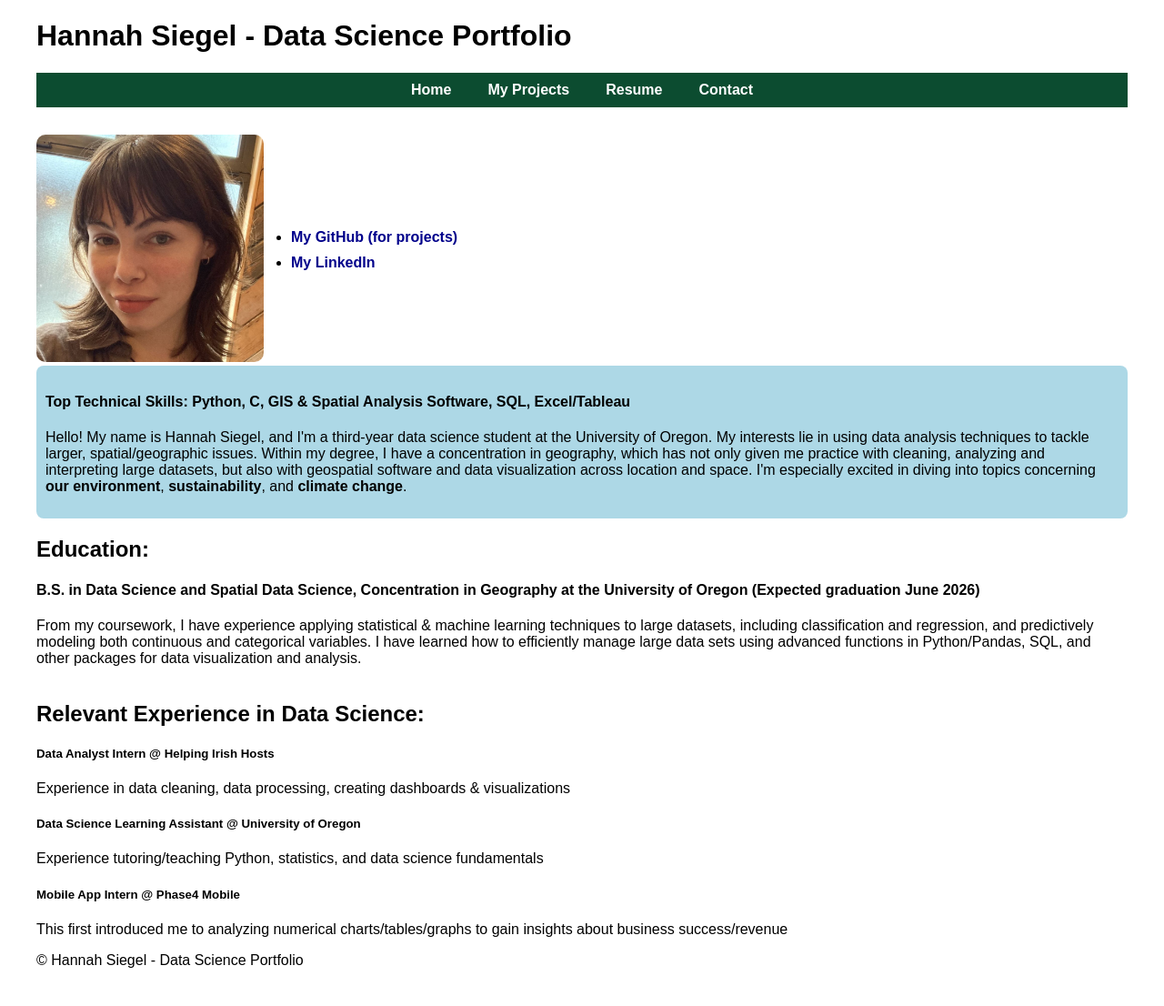
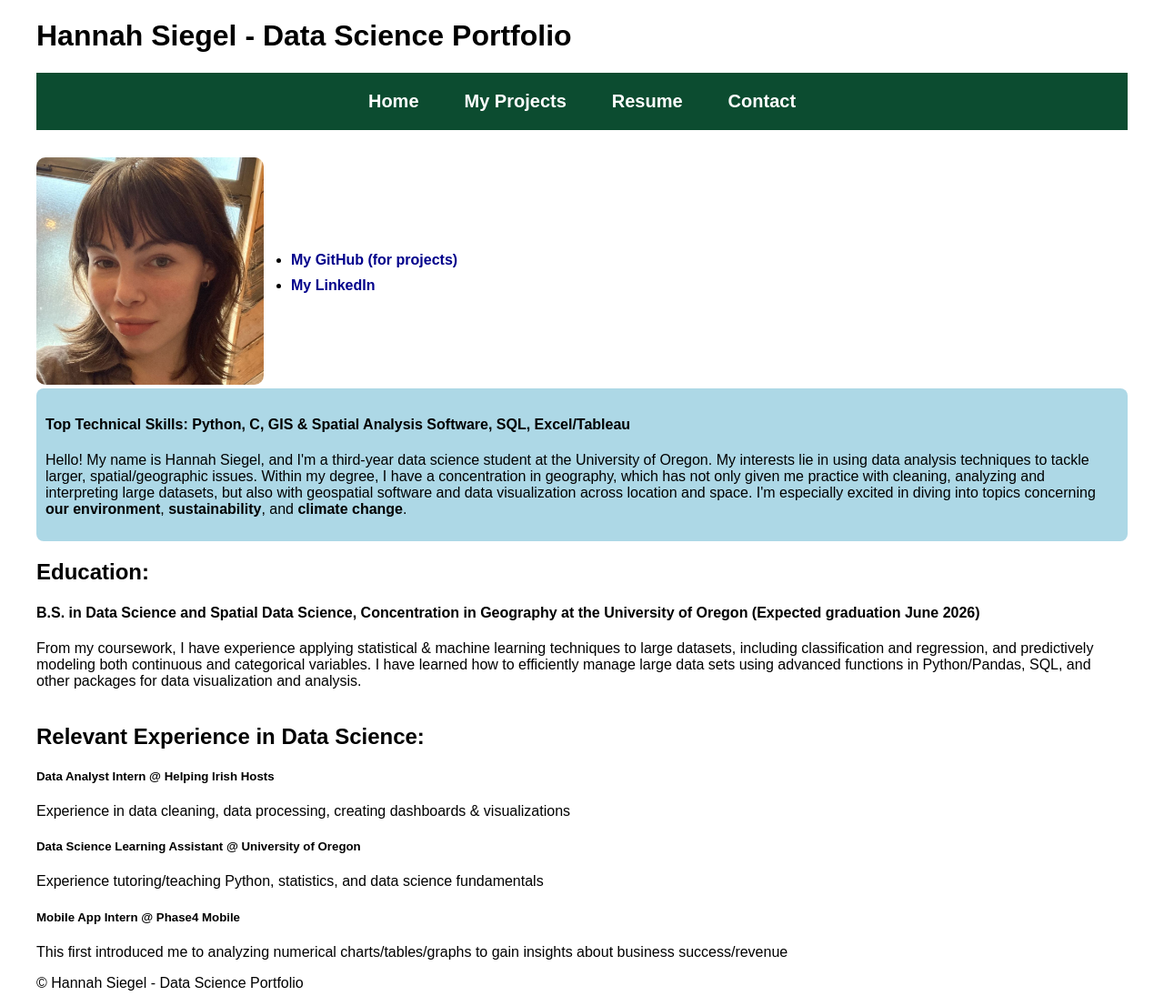
Before and after one commit to siegelhannah/portfolio, a Jekyll site: the page built from index.md, in a window 1280 px wide and 1106 px high. Shown: the whole window at 91% size. Built offline with Jekyll 4.4.1, drawn with Linux system fonts in a browser that asks for light colours.

Commit message:
Update style.css

```diff
--- a/assets/style.css
+++ b/assets/style.css
@@ -9,7 +9,7 @@ body {
 nav {
   background-color: #0c4c30; /* Dark green background for navbar */
   color: white;
-  padding: 10px 0; /* Padding around the links */
+  padding: 20px 0; /* Padding around the links */
   position: sticky;
   top: 0; /* Makes the navbar stick to the top */
   width: 100%;
@@ -25,14 +25,14 @@ nav ul {
 }
 
 nav ul li {
-  margin: 0 20px; /* Add spacing between links */
+  margin: 0 25px; /* Add spacing between links */
 }
 
 nav ul li a {
   color: white; /* White text for links */
   text-decoration: none; /* Remove underline */
   font-weight: bold;
-  font-size: 16px;
+  font-size: 20px;
 }
 
 nav ul li a:hover {
```
